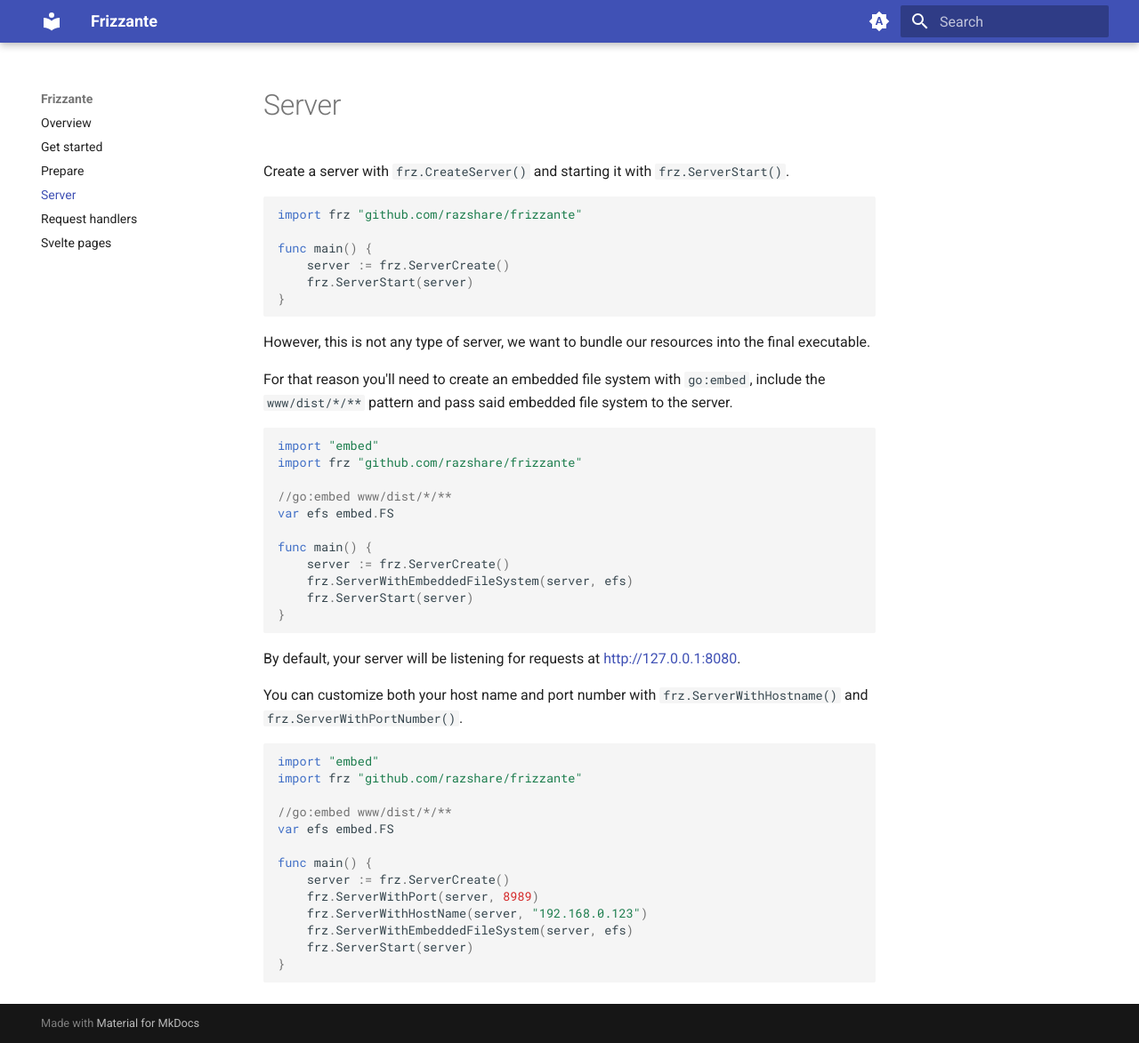
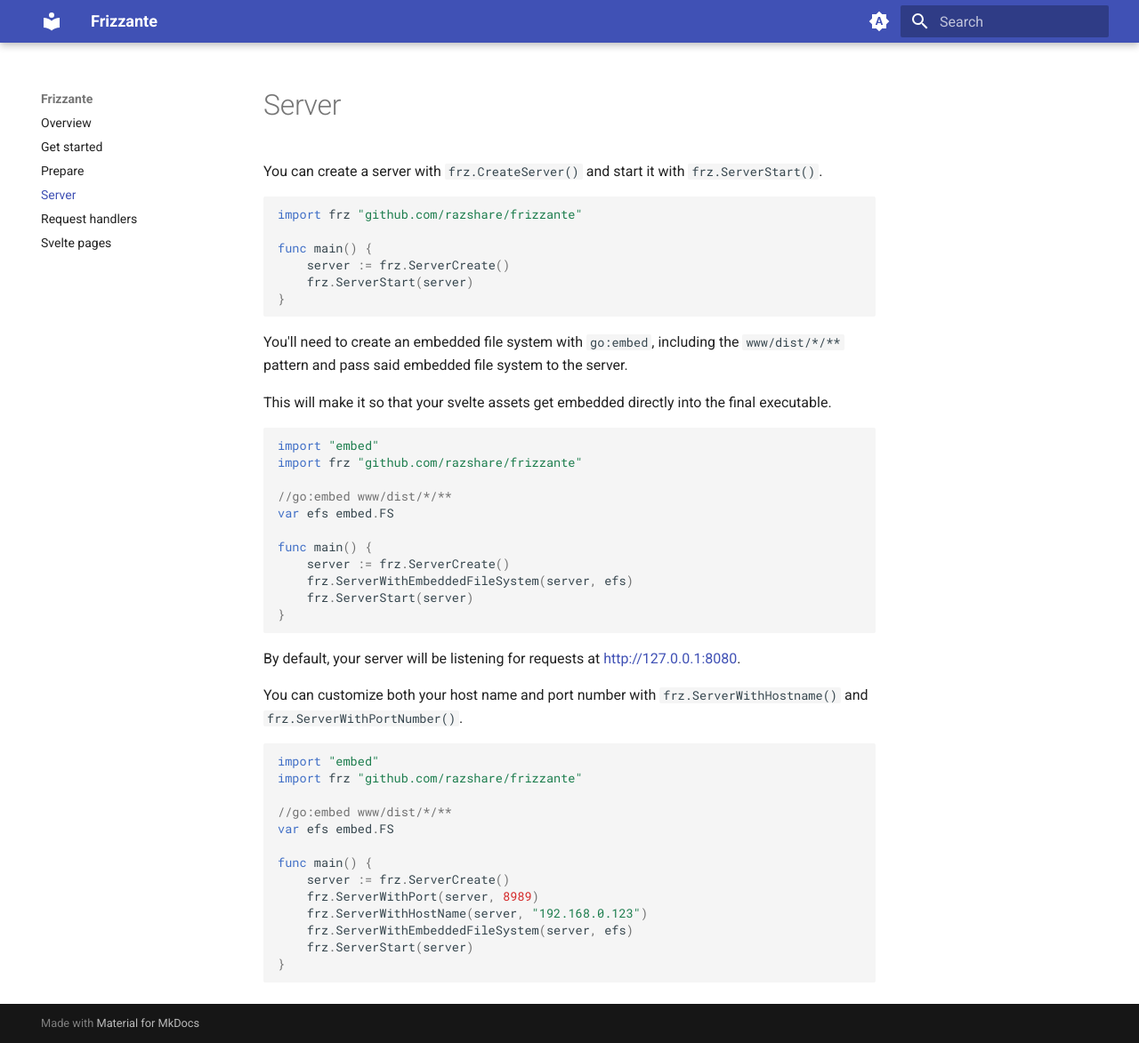
Before and after one commit to razshare/frizzante-docs, an MkDocs documentation site: the page built from docs/server.md, in a window 1280 px wide and 1173 px high. Shown: the whole window at 89% size. Built offline with MkDocs 1.6.1 and Material for MkDocs 9.7.7, drawn with Linux system fonts in a browser that asks for light colours.

Commit message:
chore(app): fixing typos and rephrasing some details.

````diff
--- a/docs/server.md
+++ b/docs/server.md
@@ -1,5 +1,4 @@
-Create a server with `frz.CreateServer()`
-and starting it with `frz.ServerStart()`.
+You can create a server with `frz.CreateServer()` and start it with `frz.ServerStart()`.
 
 ```go
 import frz "github.com/razshare/frizzante"
@@ -10,10 +9,10 @@
 }
 ```
 
-However, this is not any type of server, we want to bundle our resources into the final executable.
+You'll need to create an embedded file system with `go:embed`, including the `www/dist/*/**` pattern and pass
+said embedded file system to the server.
 
-For that reason you'll need to create an embedded file system with `go:embed`, include the `www/dist/*/**` pattern and pass
-said embedded file system to the server.
+This will make it so that your svelte assets get embedded directly into the final executable.
 
 ```go
 import "embed"
````
Also changed, not shown: docs/index.md (+1 -1 lines), 1 other file.
